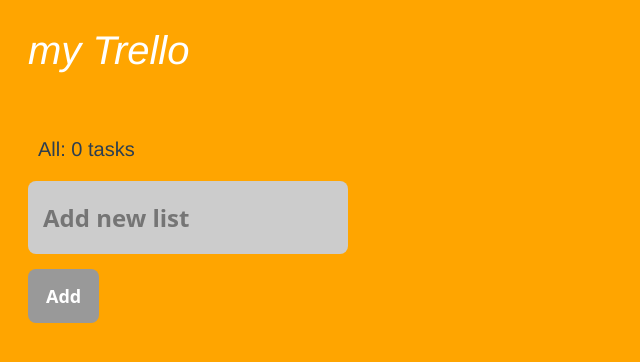
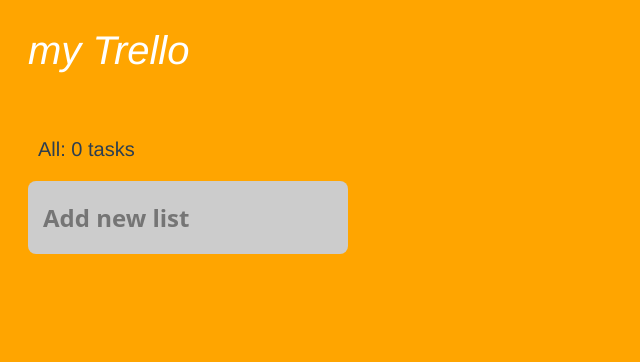
Before and after one commit to Taka2401/Vue-trello-app, a Vue app: page / in a window 1280 px wide. Shown: the top 362 px of the page, without its empty margins (0-640 px from the left). Built offline with nearby package versions, Linux system fonts and the light colour scheme.

Commit message:
add: buttonCss

```diff
--- a/src/components/ListAdd.vue
+++ b/src/components/ListAdd.vue
@@ -9,7 +9,8 @@
             @focusout="finishEditing"
     >
     <button type="submit"
-            class="add-button">
+            class="add-button"
+            v-if="isEditing || titleExists">
       Add
     </button>
     </form>
@@ -27,10 +28,17 @@
   computed: {
     classList() {
       const classList = ['addlist']
+
       if (this.isEditing) {
         classList.push('active')
       }
+      if (this.titleExists) {
+        classList.push('addable')
+      }
       return classList
+    },
+    titleExists() {
+      return this.title.length > 0
     }
   },
   methods: {
```
